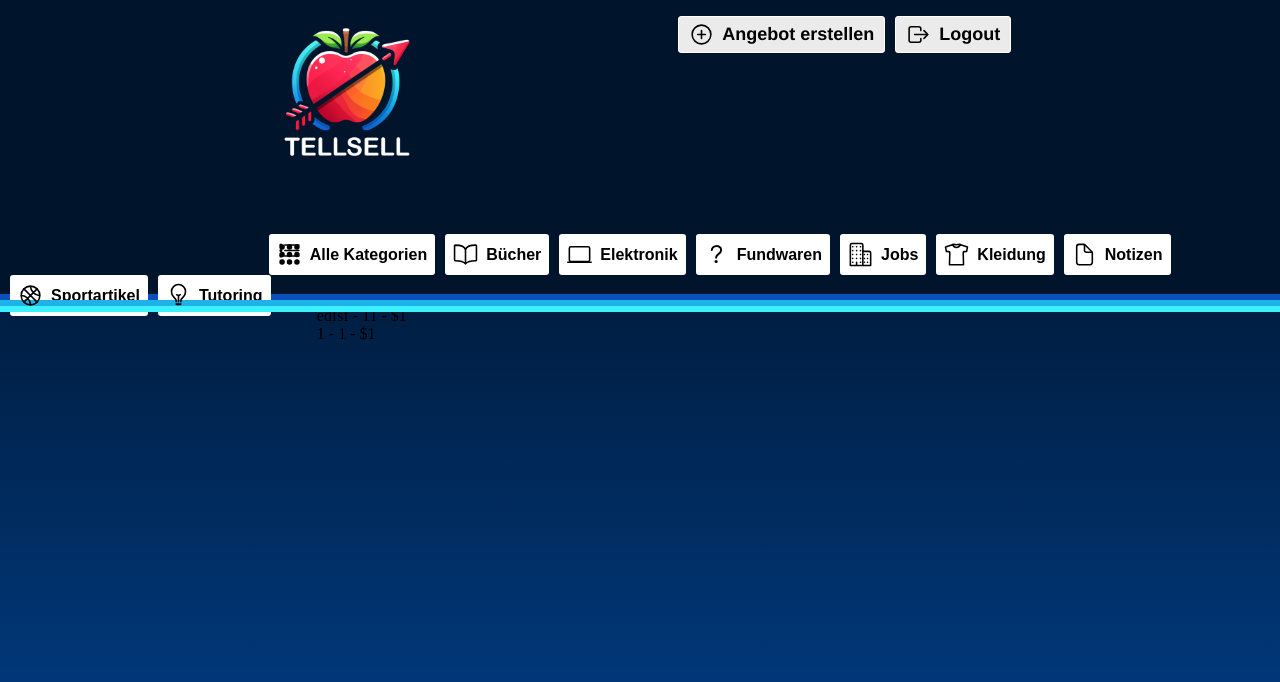
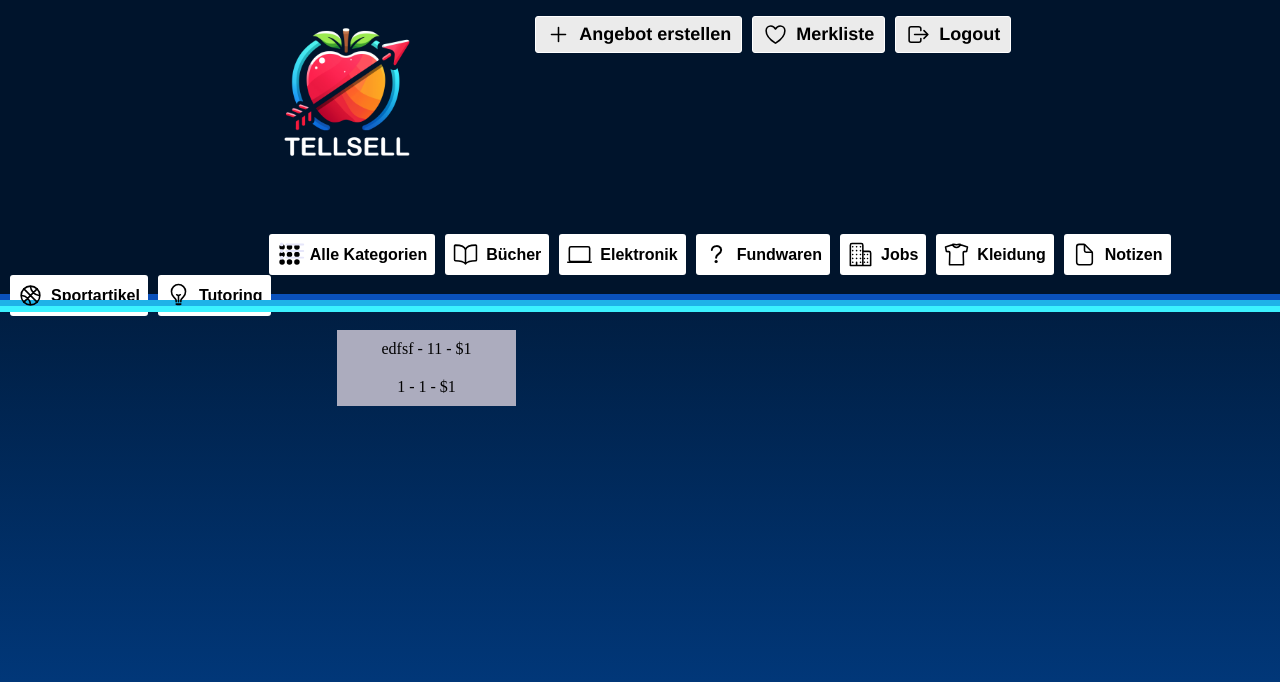
Before and after one commit to Mostercoder/Projekt-Web-App, a Flask app: page / in a window 1280 px wide. Shown: the top 682 px of the page. Run offline with Flask 3, Linux system fonts and the light colour scheme; data comes from the database, SQL or seed files in the repository; both versions use the stored data as it was after the commit; some libraries are stand-ins or nearby versions.

Commit message:
grid is kinda buggy

```diff
--- a/tellsell/static/style_index.css
+++ b/tellsell/static/style_index.css
@@ -132,16 +132,30 @@ ion-icon {
 body {
   padding-top: 25vh;
   padding-left: 21%;
+  padding-right: 21%;
   background-color: #00142c;  /*just for backup*/
   background: linear-gradient(0deg, rgba(1,63,138,1) 0%, rgba(0,20,44,1) 80%);/**/
   background-attachment: fixed;
 }
 
+h1 {
+  display: flex;
+  align-items: center;
+}
+
+h1 ion-icon {
+  width: 30px;
+  height: 30px;
+  color: lavender;
+}
+
 /* Styles for the main heading */
-h1 {
+h1 a {
+  align-items: center;
   color: lavenderblush;
-  text-align: center;
-  font-family: 'Segoe UI'
+  text-align: left;
+  font-family: 'Segoe UI';
+  margin-left: 12px;
 }
 
 /* Styles for the subheadings */
@@ -150,6 +164,20 @@ h2 {
   margin-top: 30px;
   font-family: Helvetica, Arial, sans-serif;
   color: #acacbe;
+}
+
+.grid-container {
+  display: grid;
+  grid-template-columns: repeat(auto-fill, minmax(200px, 1fr));
+  gap: 14px;
+  padding: 20px;
+}
+
+.grid-item {
+  background-color: #acacbe;
+  padding: 10px;
+  text-align: center;
+  cursor: pointer;
 }
 
 /*only price button*/
@@ -173,12 +201,6 @@ textarea {
 ul {
   list-style: none;
   overflow-y: auto;
-}
-
-label {
-  font-size: 18px;
-  font-family: Helvetica, Arial, sans-serif;
-  color: #acacbe;
 }
 
 input[type="text"].dark-mode {
--- a/tellsell/templates/index.html
+++ b/tellsell/templates/index.html
@@ -23,11 +23,13 @@
     <!-- Button to sell item -->
     <ul class="account_options">
     <form action="{{ url_for('sell_item')}}" method="POST">
-      <button class="sell_stuff" id="goto_sell_item" type="submit"><a><ion-icon name="add-circle-outline"></ion-icon>Angebot erstellen</a></button>
+      <button id="goto_sell_item" type="submit"><a><ion-icon name="add-outline"></ion-icon>Angebot erstellen</a></button>
     </form>
+    <!-- Button to remember -->
+    <button id="remember" type="submit"><a><ion-icon name="heart-outline"></ion-icon>Merkliste</a></button>
     <!-- Button to logout -->
     <form action="{{ url_for('logout')}}" method="POST">
-      <button class="logout_button" id="logout_button" type="submit"><a><ion-icon name="log-out-outline"></ion-icon>Logout</a></button>
+      <button id="logout_button" type="submit"><a><ion-icon name="log-out-outline"></ion-icon>Logout</a></button>
     </form>
     </ul>
 
@@ -40,14 +42,16 @@
 <body>
   <script type="module" src="./static/script.js"></script>
   <!-- Display all items -->
-  <h2><ion-icon name="list-outline"></ion-icon>Item List</h2>
-  <ul>
-    <li>Hardcoded Name - Hardcoded Description - $99.99</li>
-    {% for item in items %}
-    <li onclick="displayOwnerEmail('{{ item[4] }}')">{{ item[1] }} - {{ item[2] }} - ${{ item[3] }}</li>
-    {% endfor %}
-  </ul>
-
+  <h1><ion-icon name="list-outline"></ion-icon><a>Angebote</a></h1>
+  <div class="grid-container">
+    <ul>
+      {% for item in items %}
+        <li onclick="displayOwnerEmail('{{ item[4] }}')">
+          <div class="grid-item">{{ item[1] }} - {{ item[2] }} - ${{ item[3] }}</div>
+        </li>
+      {% endfor %}
+    </ul>
+  </div>
 
   <!-- JavaScript to handle item click -->
   <script>
```
Also changed, not shown: tellsell.db, tellsell/static/script.js (line endings or trailing spaces).
